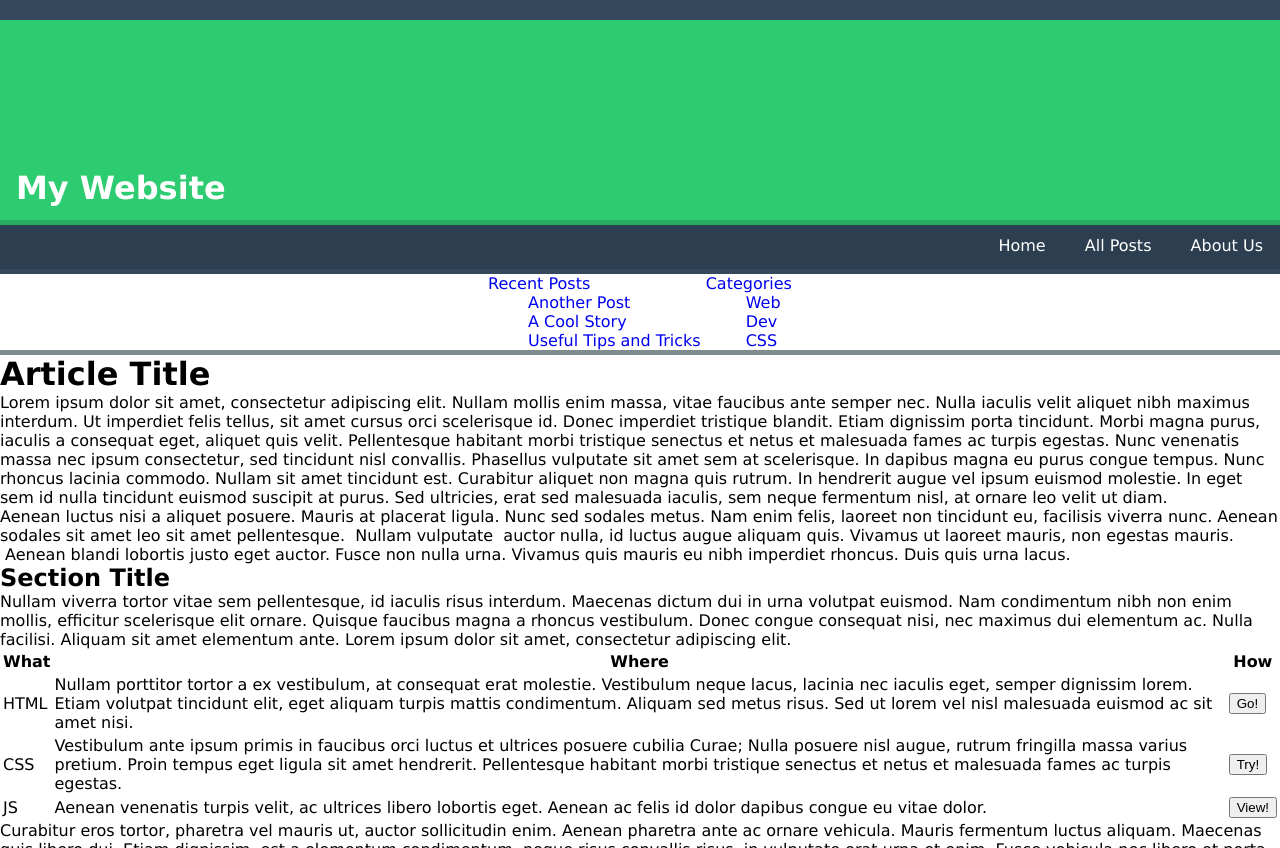
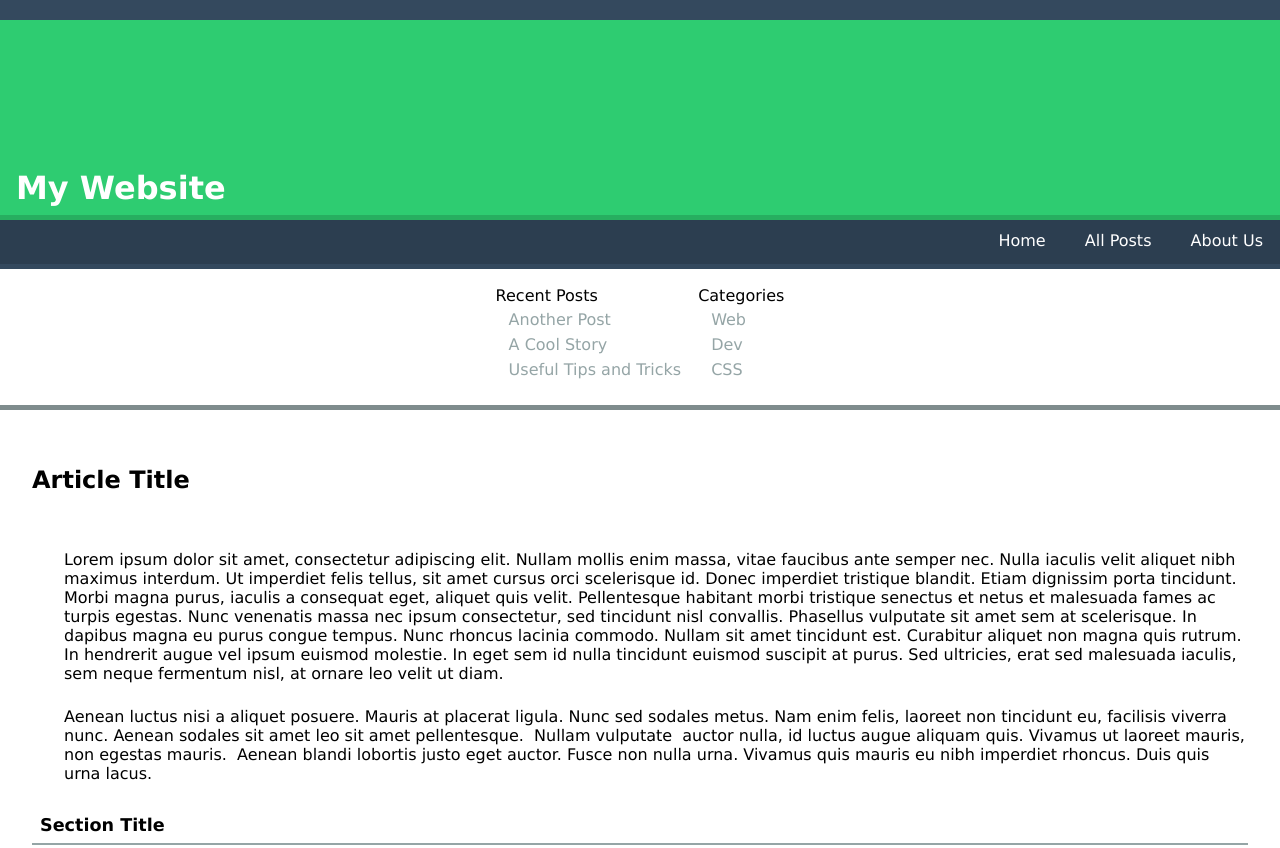
Before and after one commit to poriglio/makingitreal, a plain HTML site: page index.html in a window 1280 px wide. Shown: the top 848 px of the page. Drawn offline with Linux system fonts and the light colour scheme.

Commit message:
all styling up to table

```diff
--- a/index.html
+++ b/index.html
@@ -10,7 +10,7 @@
 <body>
 	<div>
 		<div class="titleBox centeredBox box">
-			<h1 class="title mainTitle">My Website</h1>
+			<h1 class="mainTitle">My Website</h1>
 		</div>
 		<div class="navBox centeredBox box">
 			<ul class="navList list">
@@ -20,6 +20,7 @@
 			</ul>
 		</div>
 		<div class="sideNavBox box">
+			<div class="sideNavContainer">
 				<ul class="sideNavTopList list">
 					<li class="sideNavTopButton"><a href="#">Recent Posts</a></li>
 						<ul class="sideNavList list">
@@ -39,9 +40,10 @@
 					</li>
 				</ul>
 			</div>
+		</div>
 		<div class="contentBox centeredBox box">
 			<div>
-				<h1 class="title articleTitle">Article Title</h1>
+				<h1 class="articleTitle">Article Title</h1>
 				<p class="text">
 					 Lorem ipsum dolor sit amet, consectetur adipiscing elit. Nullam mollis enim massa, vitae faucibus ante semper nec. Nulla iaculis velit aliquet nibh maximus interdum. Ut imperdiet felis tellus, sit amet cursus orci scelerisque id. Donec imperdiet tristique blandit. Etiam dignissim porta tincidunt. Morbi magna purus, iaculis a consequat eget, aliquet quis velit. Pellentesque habitant morbi tristique senectus et netus et malesuada fames ac turpis egestas. Nunc venenatis massa nec ipsum consectetur, sed tincidunt nisl convallis. Phasellus vulputate sit amet sem at scelerisque. In dapibus magna eu purus congue tempus. Nunc rhoncus lacinia commodo. Nullam sit amet tincidunt est. Curabitur aliquet non magna quis rutrum. In hendrerit augue vel ipsum euismod molestie. In eget sem id nulla tincidunt euismod suscipit at purus. Sed ultricies, erat sed malesuada iaculis, sem neque fermentum nisl, at ornare leo velit ut diam.
 				</p>
--- a/styles.css
+++ b/styles.css
@@ -7,6 +7,7 @@ body{
 *{
 	text-decoration: none;
 	margin: 0px;
+	box-sizing: border-box;
 }
 
 
@@ -36,7 +37,6 @@ body{
 	text-align: left;
 	padding: 0.5em;
 }
-
 
 
 
@@ -71,16 +71,45 @@ body{
 .sideNavBox{
 	background: white;
 	border-bottom: 5px solid #7f8c8d;
+	text-align: center;
+	padding-top: 7px;
+	padding-bottom: 7px;
+	margin: auto;
 	overflow: auto;
-	text-align: center;
 }
 
+.sideNavContainer{
+	overflow: hidden;
+	display: inline-block;
+}
+
+.sideNavList{
+	position: relative;
+	left:8px;
+	padding: 0px;
+}
 
 .sideNavTopList{
+	float: left;
+	position: relative;
+	margin: 10px;
 	text-align: left;
 	display: inline-block;
 	list-style-type: none;
 	padding-left: 0px;
+}
+
+.sideNavButton{
+	padding: 1px;
+	margin: 4px;
+}
+
+.sideNavTopButton a{
+	color: black;
+}
+
+.sideNavButton a{
+	color: #95a5a6;
 }
 
 
@@ -89,6 +118,24 @@ body{
 /*CONTENT BOX*/
 
 .contentBox{
+	padding: 3.5rem 2rem 5rem 2rem;
 	margin-bottom: 20px;
 	background: white;
 }
+
+.articleTitle{
+	padding-bottom:3.5rem;
+	font-size: 1.5rem;
+}
+
+.text{
+	padding-left: 2rem;
+	padding-bottom: 1.5rem;
+}
+
+.sectionTitle{
+	font-size: 1.1rem;
+	border-bottom: 2px solid #95a5a6;
+	padding: 8px;
+	margin-bottom: 1.5rem;
+}
```
Lines whose indentation alone changed are shown as unchanged.
